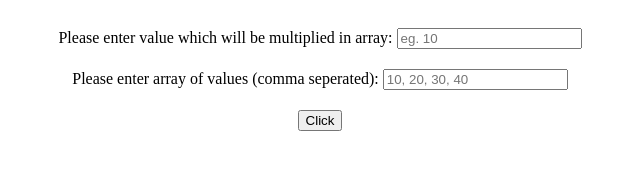
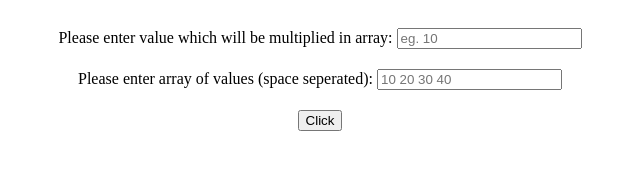
Before and after one commit to push-digi/missingNumber, a plain HTML site: page index.html in a window 1280 px wide. Shown: the full height of the page, 320-960 px from the left. Drawn offline with Linux system fonts and the light colour scheme.

Commit message:
Update index.html

```diff
--- a/index.html
+++ b/index.html
@@ -33,8 +33,8 @@ div {
 <div>Please enter value which will be multiplied in array:
   <input type="text" id="input_Number" placeholder="eg. 10" />
 </div>
-<div>Please enter array of values (comma seperated):
-  <input type="text" id="input_Sequence" placeholder="10, 20, 30, 40" />
+<div>Please enter array of values (space seperated):
+  <input type="text" id="input_Sequence" placeholder="10 20 30 40" />
 </div>
 <div>
   <button onclick="checkSeq()" >Click</button>
```
